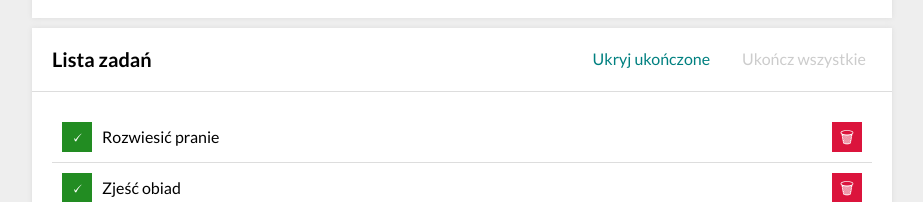
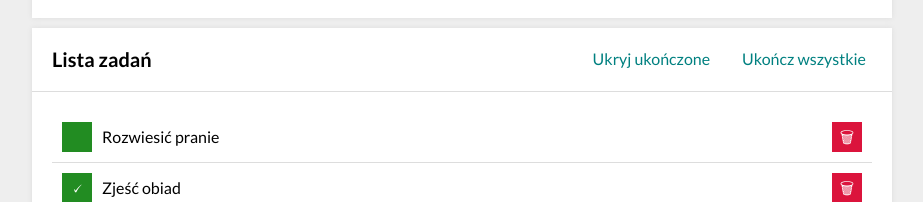
Before and after one commit to Hubert-YouCode/todo-list-react, a React (Create React App) app: page / in a window 1280 px wide. Shown: the part 226-428 px from the top of the page, without its empty margins (178-1101 px from the left). Built offline with nearby package versions, Linux system fonts and the light colour scheme.

Commit message:
remove task interaction added

```diff
--- a/src/App.js
+++ b/src/App.js
@@ -6,10 +6,7 @@ import Section from "./section";
 import Header from "./Header";
 import Container from "./Container";
 
-const tasks = [
-    { id: 1, content: "Rozwiesić pranie", done: true },
-    { id: 2, content: "Zjeść obiad", done: true },
-];
+
 
 
 
@@ -17,8 +14,15 @@ const tasks = [
 
 function App() {
     const [hideDone, setHideDone] = useState(false);
+    const [tasks, setTasks] = useState([
+    { id: 1, content: "Rozwiesić pranie", done: false },
+    { id: 2, content: "Zjeść obiad", done: true },
+]);
     const toggleHideDone = () => {
         setHideDone(hideDone => !hideDone)
+    };
+    const removeTask = (id) => {
+        setTasks(tasks => tasks.filter(task => task.id !== id));
     };
     return (
         <Container>
@@ -29,7 +33,13 @@ function App() {
             />
             <Section
                 title="Lista zadań"
-                body={<Tasks tasks={tasks} hideDone={hideDone} />}
+                body={
+                <Tasks
+                tasks={tasks}
+                hideDone={hideDone}
+                removeTask={removeTask}
+                />
+            }
                 extraHeaderContent={
                 <Buttons
                 tasks={tasks}
--- a/src/Tasks/index.js
+++ b/src/Tasks/index.js
@@ -1,11 +1,14 @@
 import "./style.css";
 
-const Tasks = (props) => (
+
+
+
+const Tasks = ({tasks, hideDone, removeTask}) => (
     <ul className="tasks">
-        {props.tasks.map(task => (
+        {tasks.map(task => (
             <li
              className={`
-        tasks__item ${task.done && props.hideDone ? " tasks__item--hidden" : ""}`}
+        tasks__item ${task.done && hideDone ? " tasks__item--hidden" : ""}`}
             >
                 <button className="tasks__button tasks__button--toggleDone">
            {task.done ? "🗸" : ""}
@@ -13,7 +16,10 @@ const Tasks = (props) => (
           <span className={`tasks__content{task.done ? " tasks__content--done" : ""}`}>
               {task.content}
            </span>
-          <button className="tasks__button tasks__button--remove">
+          <button
+          onClick={() => removeTask(task.id)}
+          className="tasks__button tasks__button--remove"
+          >
           🗑
           </button>
             </li>
--- a/src/buttons/index.js
+++ b/src/buttons/index.js
@@ -1,7 +1,7 @@
 import Tasks from "../Tasks";
 import "./style.css";
 
-const Buttons = ({ tasks, hideDone, toggleHideDone }) => {
+const Buttons = ({ tasks, hideDone, toggleHideDone, }) => {
     if (tasks.length === 0) {
         return null
     }
```
